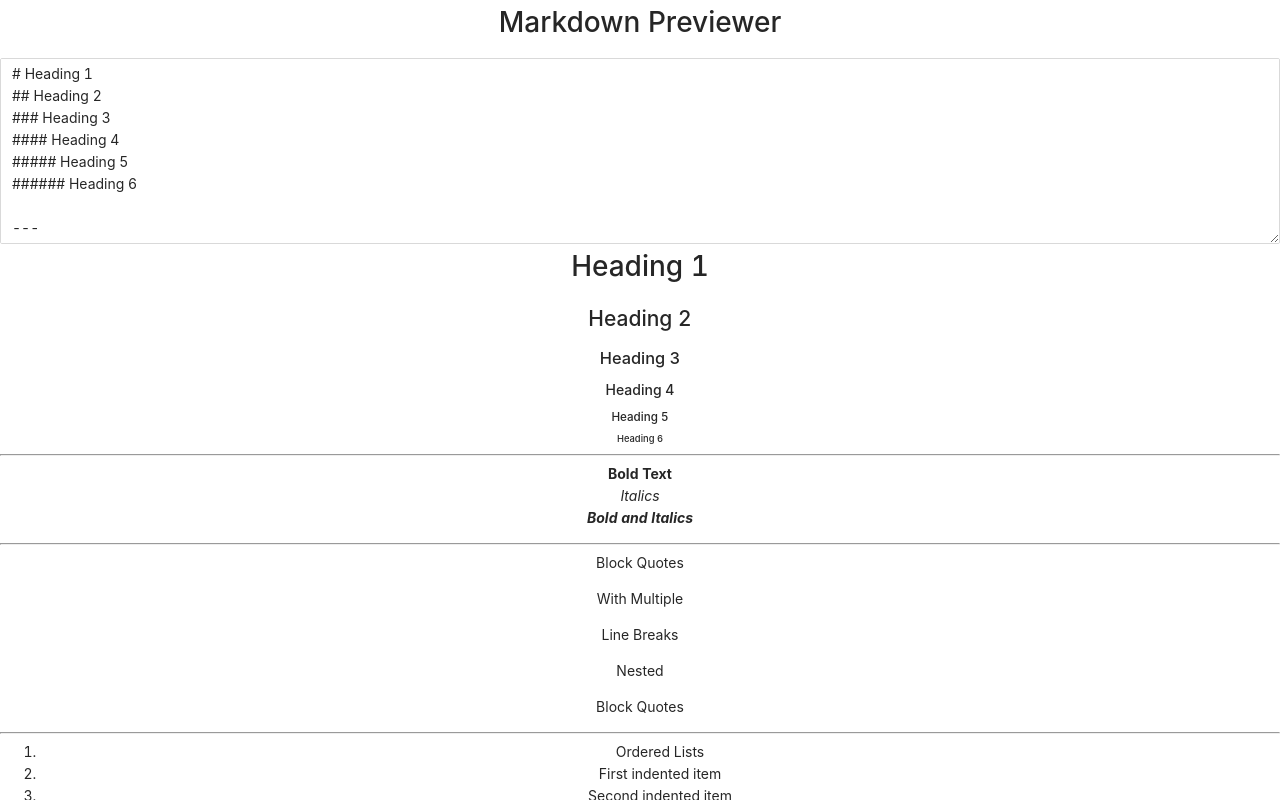
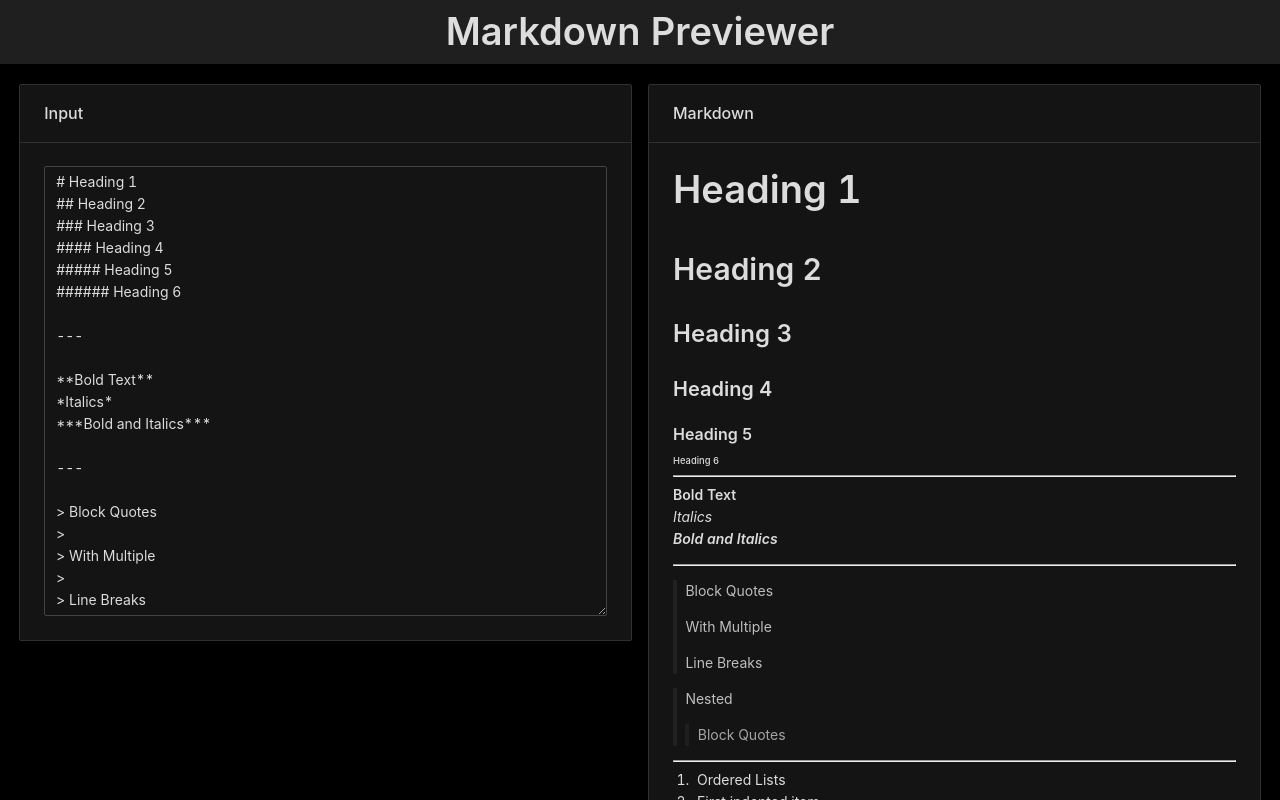
Before and after one commit to AlfonsoJavariz/previsualizador-de-markdown, a React (Create React App) app: page / in a window 1280 px wide. Shown: the top 800 px of the page. Built offline with nearby package versions, Linux system fonts and the light colour scheme.

Commit message:
Style app with Ant Design and uninstall styled-components

```diff
--- a/package.json
+++ b/package.json
@@ -18,7 +18,6 @@
     "react": "^16.13.1",
     "react-dom": "^16.13.1",
     "react-scripts": "3.4.1",
-    "styled-components": "^5.1.1",
     "typescript": "^3.7.5"
   },
   "scripts": {
--- a/src/App.css
+++ b/src/App.css
@@ -1,5 +1,20 @@
-@import "~antd/dist/antd.css";
+@import "~antd/dist/antd.dark.css";
 
-.App {
+.header {
+  padding: 8px 0;
+}
+
+.title {
   text-align: center;
 }
+
+.content {
+  margin: 20px auto;
+  width: 97%;
+}
+
+blockquote {
+  margin-left: 15px;
+  padding-left: 10px;
+  border-left: 5px solid grey;
+}
--- a/src/App.tsx
+++ b/src/App.tsx
@@ -1,7 +1,7 @@
 import React, { useState, ChangeEvent } from "react";
 import marked from "marked";
 import DOMPurify from "dompurify";
-import { Input } from "antd";
+import { Input, Typography, Row, Col, Layout, Card, Space } from "antd";
 
 import { defaultText } from "./data/defaultText";
 import "./App.css";
@@ -9,26 +9,51 @@ import "./App.css";
 const App: React.FC = () => {
   const [text, setText] = useState<string>(defaultText);
 
+  const { TextArea } = Input;
+  const { Title } = Typography;
+  const { Header, Content } = Layout;
+
   const handleChange = (event: ChangeEvent<HTMLTextAreaElement>) => {
     setText(event.currentTarget.value);
   };
 
-  marked.setOptions({ breaks: true });
+  marked.setOptions({ breaks: true }); // Add <br> on single line breaks (carriage returns)
 
   return (
-    <div className="App">
-      <h1>Markdown Previewer</h1>
-      <Input.TextArea
-        rows={8}
+    <div>
+      <Layout>
+        <Typography>
+          <Header className="header">
+            <Title className="title">Markdown Previewer</Title>
+          </Header>
+
+          <Content className="content">
+            <Row gutter={16}>
+              <Col span={12}>
+                <Card title="Input">
+                  <TextArea
+                    rows={20}
                     id="editor"
                     value={text}
                     onChange={handleChange}
                   />
+                </Card>
+              </Col>
 
+              <Col span={12}>
+                <Card title="Markdown">
                   <div
                     id="preview"
-        dangerouslySetInnerHTML={{ __html: DOMPurify.sanitize(marked(text)) }}
+                    dangerouslySetInnerHTML={{
+                      __html: DOMPurify.sanitize(marked(text)),
+                    }}
                   ></div>
+                </Card>
+              </Col>
+            </Row>
+          </Content>
+        </Typography>
+      </Layout>
     </div>
   );
 };
```
Also changed, not shown: 1 other file (tests, documents, lock files or other folders). Lines whose indentation alone changed are shown as unchanged.
